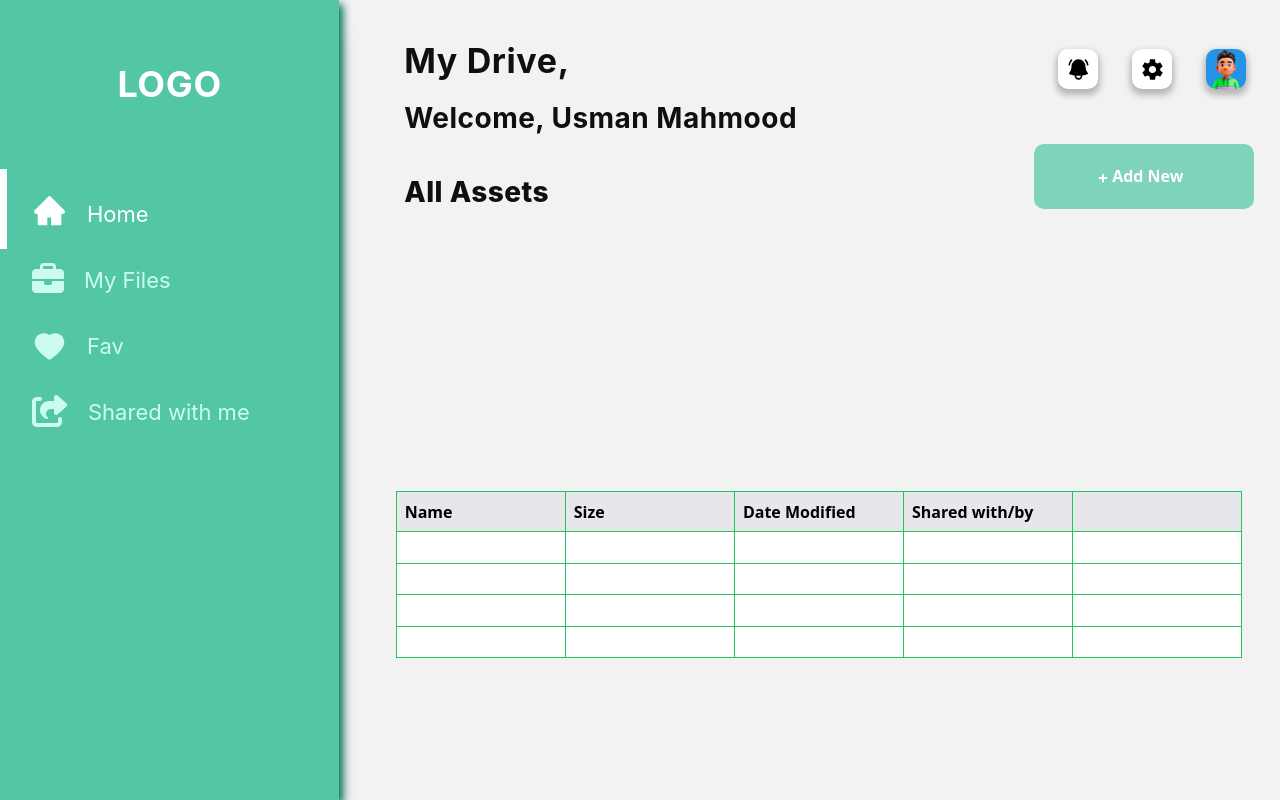
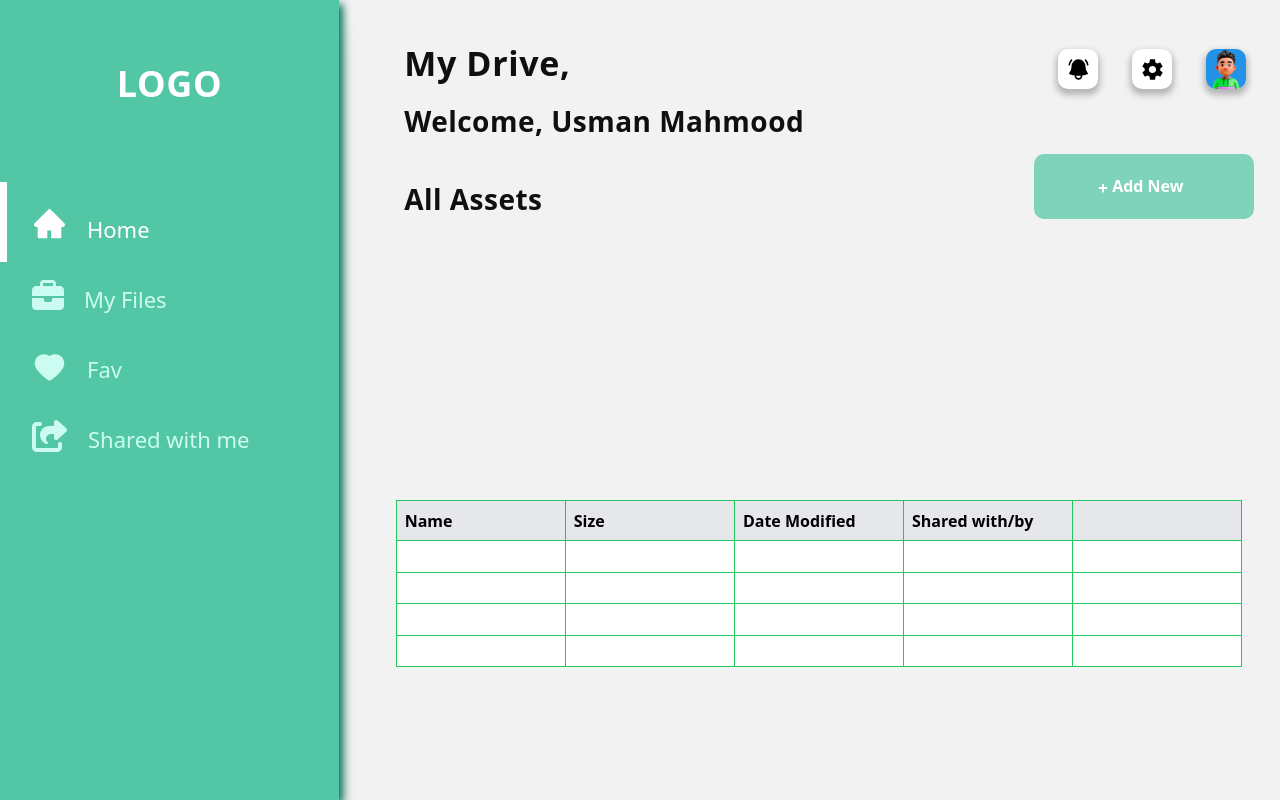
Before and after one commit to usmanX191/React-Vite-Responsive-WebApp, a React (Vite) app: page /React-Vite-Responsive-WebApp/dashboard in a window 1280 px wide. Built offline with nearby package versions, Linux system fonts and the light colour scheme.

Commit message:
FINAL COMMIT

```diff
--- a/src/pages/Dashboard.tsx
+++ b/src/pages/Dashboard.tsx
@@ -67,23 +67,23 @@ const Dashboard: React.FC = () => {
       <div className='flex '>
         <div className='flex-col min-h-fit bg-[rgba(83, 199, 165, 1)] shadow-xl' style={{width:'26.5%',backgroundColor:'rgba(83, 199, 165, 1)',filter:'drop-shadow(4px 4px 4px #007352)'}}>
           <div className='overflow-y-auto'>
-            <div className='w-full h-[87px] flex justify-center items-center align-middle' style={{textAlign:'center',alignItems:'center',marginTop:'40px'}}><p className='text-center text-white text-3xl font-bold' style={{fontFamily:'Inter', fontSize: '36px', fontStyle:'normal',fontWeight:'70%', lineHeight:'normal', letterSpacing:'0.65px'}}> LOGO </p></div>
-            <div className='px-8' style={{marginTop:'10%'}}>
-                {home ? (<div className='cursor-pointer items-center'><div className='-ml-8 w-[7px] mt-2 absolute h-[80px] text-center bg-white'></div><div className='flex text-center py-8'><p className='inline-block'><AiFillHome size={35} style={{ color: 'white' }}/></p><p className='inline-block mt-2 text-white hover:text-white ml-5 mb-3'  style={{fontFamily:'Inter', fontSize: '22px', fontStyle:'normal',fontWeight:'60%', lineHeight:'normal'}}>Home</p></div></div>) :
+            <div className='w-full h-[87px] flex justify-center items-center align-middle' style={{textAlign:'center',alignItems:'center',marginTop:'40px'}}><p className='text-center text-white text-3xl font-bold' style={{fontSize: '36px', fontStyle:'normal',fontWeight:'70%', lineHeight:'normal', letterSpacing:'0.65px'}}> LOGO </p></div>
+            <div className='px-8' style={{marginTop:'14%'}}>
+                {home ? (<div className='cursor-pointer items-center'><div className='-ml-8 w-[7px] mt-2 absolute h-[80px] text-center bg-white'></div><div className='flex text-center py-8'><p className='inline-block'><AiFillHome size={35} style={{ color: 'white' }}/></p><p className='inline-block mt-2 text-white hover:text-white ml-5 mb-3'  style={{fontSize: '22px', fontStyle:'normal',fontWeight:'60%', lineHeight:'normal'}}>Home</p></div></div>) :
 
-                  (<div className='cursor-pointer items-center' onClick={handleHome}><div className='-ml-8 flex text-center p-8'><p className='inline-block'><AiFillHome size={35} className="text-teal-100 hover:text-white" /></p><p  className='inline-block mt-2 text-teal-100 hover:text-white ml-5 mb-3'  style={{fontFamily:'Inter', fontSize: '22px', fontStyle:'normal',fontWeight:'60%', lineHeight:'normal'}}>Home</p></div></div>)}
+                  (<div className='cursor-pointer items-center' onClick={handleHome}><div className='-ml-8 flex text-center p-8'><p className='inline-block'><AiFillHome size={35} className="text-teal-100 hover:text-white" /></p><p  className='inline-block mt-2 text-teal-100 hover:text-white ml-5 mb-3'  style={{ fontSize: '22px', fontStyle:'normal',fontWeight:'60%', lineHeight:'normal'}}>Home</p></div></div>)}
 
-                {myfiles ? (<div className='cursor-pointer items-center -mt-10'><div className='-ml-8 w-[7px] mt-2 absolute h-[80px] text-center bg-white'></div><div className='flex text-center py-8'><p className='inline-block'><FontAwesomeIcon icon={faBriefcase} color='white' size="2x" /></p><p className='inline-block mt-1 text-white hover:text-white ml-5 mb-3'  style={{fontFamily:'Inter', fontSize: '22px', fontStyle:'normal',fontWeight:'60%', lineHeight:'normal'}}>My Files</p></div></div>) :
+                {myfiles ? (<div className='cursor-pointer items-center -mt-10'><div className='-ml-8 w-[7px] mt-2 absolute h-[80px] text-center bg-white'></div><div className='flex text-center py-8'><p className='inline-block'><FontAwesomeIcon icon={faBriefcase} color='white' size="2x" /></p><p className='inline-block mt-1 text-white hover:text-white ml-5 mb-3'  style={{ fontSize: '22px', fontStyle:'normal',fontWeight:'60%', lineHeight:'normal'}}>My Files</p></div></div>) :
 
-                  (<div className='cursor-pointer items-center -mt-10' onClick={handleMyFiles}><div className='-ml-8 flex text-center p-8'><p className='inline-block'><FontAwesomeIcon className="text-teal-100 hover:text-white" icon={faBriefcase} color='white' size="2x" /></p><p  className='inline-block mt-1 text-teal-100 hover:text-white ml-5 mb-3'  style={{fontFamily:'Inter', fontSize: '22px', fontStyle:'normal',fontWeight:'60%', lineHeight:'normal'}}>My Files</p></div></div>)}
+                  (<div className='cursor-pointer items-center -mt-10' onClick={handleMyFiles}><div className='-ml-8 flex text-center p-8'><p className='inline-block'><FontAwesomeIcon className="text-teal-100 hover:text-white" icon={faBriefcase} color='white' size="2x" /></p><p  className='inline-block mt-1 text-teal-100 hover:text-white ml-5 mb-3'  style={{ fontSize: '22px', fontStyle:'normal',fontWeight:'60%', lineHeight:'normal'}}>My Files</p></div></div>)}
 
-                {fav ? (<div className='cursor-pointer items-center -mt-10'><div className='-ml-8 w-[7px] mt-2 absolute h-[80px] text-center bg-white'></div><div className='flex text-center py-8'><p className='inline-block'><AiFillHeart size={35} style={{ color: 'white' }}/></p><p className='inline-block mt-1 text-white hover:text-white ml-5 mb-3'  style={{fontFamily:'Inter', fontSize: '22px', fontStyle:'normal',fontWeight:'60%', lineHeight:'normal'}}>Fav</p></div></div>) :
+                {fav ? (<div className='cursor-pointer items-center -mt-10'><div className='-ml-8 w-[7px] mt-2 absolute h-[80px] text-center bg-white'></div><div className='flex text-center py-8'><p className='inline-block'><AiFillHeart size={35} style={{ color: 'white' }}/></p><p className='inline-block mt-1 text-white hover:text-white ml-5 mb-3'  style={{ fontSize: '22px', fontStyle:'normal',fontWeight:'60%', lineHeight:'normal'}}>Fav</p></div></div>) :
 
-                    (<div className='cursor-pointer items-center -mt-10' onClick={handleFav}><div className='-ml-8 flex text-center p-8'><p className='inline-block'><AiFillHeart size={35} className="text-teal-100 hover:text-white" /></p><p  className='inline-block mt-1 text-teal-100 hover:text-white ml-5 mb-3'  style={{fontFamily:'Inter', fontSize: '22px', fontStyle:'normal',fontWeight:'60%', lineHeight:'normal'}}>Fav</p></div></div>)}
+                    (<div className='cursor-pointer items-center -mt-10' onClick={handleFav}><div className='-ml-8 flex text-center p-8'><p className='inline-block'><AiFillHeart size={35} className="text-teal-100 hover:text-white" /></p><p  className='inline-block mt-1 text-teal-100 hover:text-white ml-5 mb-3'  style={{ fontSize: '22px', fontStyle:'normal',fontWeight:'60%', lineHeight:'normal'}}>Fav</p></div></div>)}
 
-                {share ? (<div className='cursor-pointer items-center -mt-10'><div className='-ml-8 w-[7px] mt-2 absolute h-[80px] text-center bg-white'></div><div className='flex text-center py-8'><p className='inline-block'><FontAwesomeIcon icon={faShareSquare} color='white' size="2x" /></p><p className='inline-block mt-1 text-white hover:text-white ml-5 mb-3'  style={{fontFamily:'Inter', fontSize: '22px', fontStyle:'normal',fontWeight:'60%', lineHeight:'normal'}}>Shared with me</p></div></div>) :
+                {share ? (<div className='cursor-pointer items-center -mt-10'><div className='-ml-8 w-[7px] mt-2 absolute h-[80px] text-center bg-white'></div><div className='flex text-center py-8'><p className='inline-block'><FontAwesomeIcon icon={faShareSquare} color='white' size="2x" /></p><p className='inline-block mt-1 text-white hover:text-white ml-5 mb-3'  style={{ fontSize: '22px', fontStyle:'normal',fontWeight:'60%', lineHeight:'normal'}}>Shared with me</p></div></div>) :
 
-                    (<div className='cursor-pointer items-center -mt-10' onClick={handleShare}><div className='-ml-8 flex text-center p-8'><p className='inline-block'><FontAwesomeIcon className="text-teal-100 hover:text-white" icon={faShareSquare} color='white' size="2x" /></p><p  className='inline-block mt-1 text-teal-100 hover:text-white ml-5 mb-3'  style={{fontFamily:'Inter', fontSize: '22px', fontStyle:'normal',fontWeight:'60%', lineHeight:'normal'}}>Shared with me</p></div></div>)}
+                    (<div className='cursor-pointer items-center -mt-10' onClick={handleShare}><div className='-ml-8 flex text-center p-8'><p className='inline-block'><FontAwesomeIcon className="text-teal-100 hover:text-white" icon={faShareSquare} color='white' size="2x" /></p><p  className='inline-block mt-1 text-teal-100 hover:text-white ml-5 mb-3'  style={{ fontSize: '22px', fontStyle:'normal',fontWeight:'60%', lineHeight:'normal'}}>Shared with me</p></div></div>)}
           </div>
         </div>
         </div>
@@ -93,9 +93,9 @@ const Dashboard: React.FC = () => {
         <div className='bg-gray-200 min-h-screen' style={{backgroundColor:'rgba(242, 242, 242, 1)' , width:'73.5%'}}>
         {home && (<><div className='flex'>
           <div className='mt-[40px] ml-[65px]'>
-            <h1 className='font-extrabold' style={{color:'#0E0F0E', fontFamily:'Inter', fontSize:'34px', fontStyle:'bold', fontWeight:'700', lineHeight:'normal',letterSpacing:'0.64px'}}>My Drive, </h1><br/>
-            <h2 className='font-extrabold -mt-1' style={{color:'#0E0F0E', fontFamily:'Inter', fontSize:'28px', fontStyle:'bold', fontWeight:'700', lineHeight:'normal',letterSpacing:'0.48px'}}> Welcome, Usman Mahmood</h2>
-            <h3 className='font-extrabold' style={{marginTop:'40px',color:'#0E0F0E', fontFamily:'Inter', fontSize:'28px', fontStyle:'extra-bold', fontWeight:'800', lineHeight:'normal',letterSpacing:'0.48px'}}>All Assets</h3>
+            <h1 className='font-extrabold' style={{color:'#0E0F0E', fontSize:'34px', fontStyle:'bold', fontWeight:'700', lineHeight:'normal',letterSpacing:'0.64px'}}>My Drive, </h1><br/>
+            <h2 className='font-extrabold -mt-2' style={{color:'#0E0F0E', fontSize:'28px', fontStyle:'bold', fontWeight:'700', lineHeight:'normal',letterSpacing:'0.48px'}}> Welcome, Usman Mahmood</h2>
+            <h3 className='font-extrabold' style={{marginTop:'40px',color:'#0E0F0E', fontSize:'28px', fontStyle:'extra-bold', fontWeight:'700', lineHeight:'normal',letterSpacing:'0.48px'}}>All Assets</h3>
           </div>
           <div className='right-0 top-1' style={{position:'absolute'}}>
               <div className='flex flex-col'>
@@ -115,7 +115,7 @@ const Dashboard: React.FC = () => {
 
               </div>)}
 
-              <div className='cursor-pointer hover:bg-teal-700 bg-[#7FD3BB] mt-[55px] -ml-6 w-[220px] h-[65px] py-5 px-16' onClick={() => setSignInPopup(false)} style={{borderRadius:'10px', alignItems:'center', justifyContent:'center'}}><button className='text-white font-bold items-center justify-center'><FaPlus className='inline-block text-white font-bold' color='white' size={10} /> Add New </button></div>
+              <div className='cursor-pointer hover:bg-teal-700 bg-[#7FD3BB] mt-[65px] -ml-6 w-[220px] h-[65px] py-5 px-16' onClick={() => setSignInPopup(false)} style={{borderRadius:'10px', alignItems:'center', justifyContent:'center'}}><button className='text-white font-bold items-center justify-center'><FaPlus className='inline-block text-white font-bold' color='white' size={10} /> Add New </button></div>
             </div>
           </div>
         </div>
```
